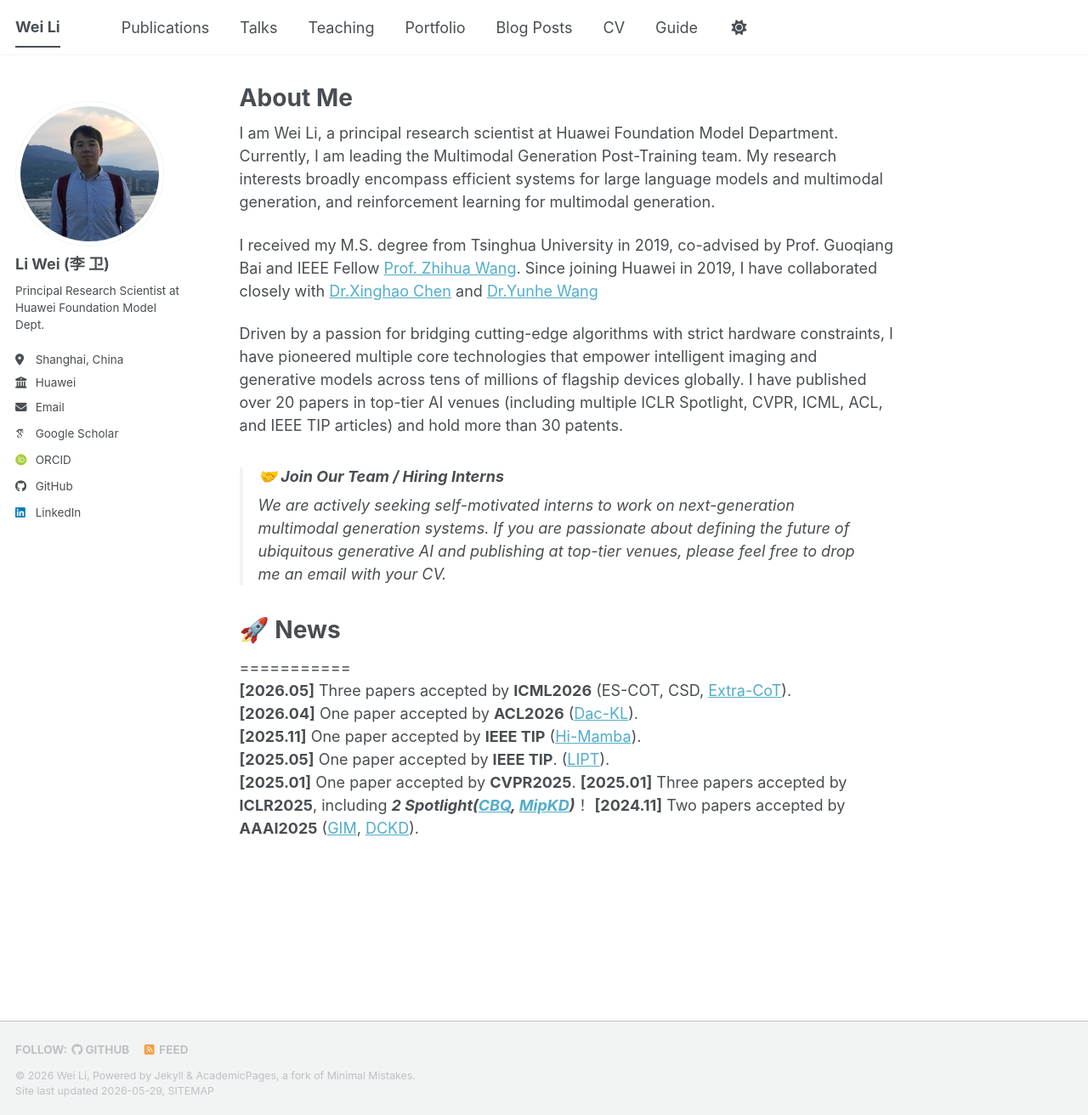
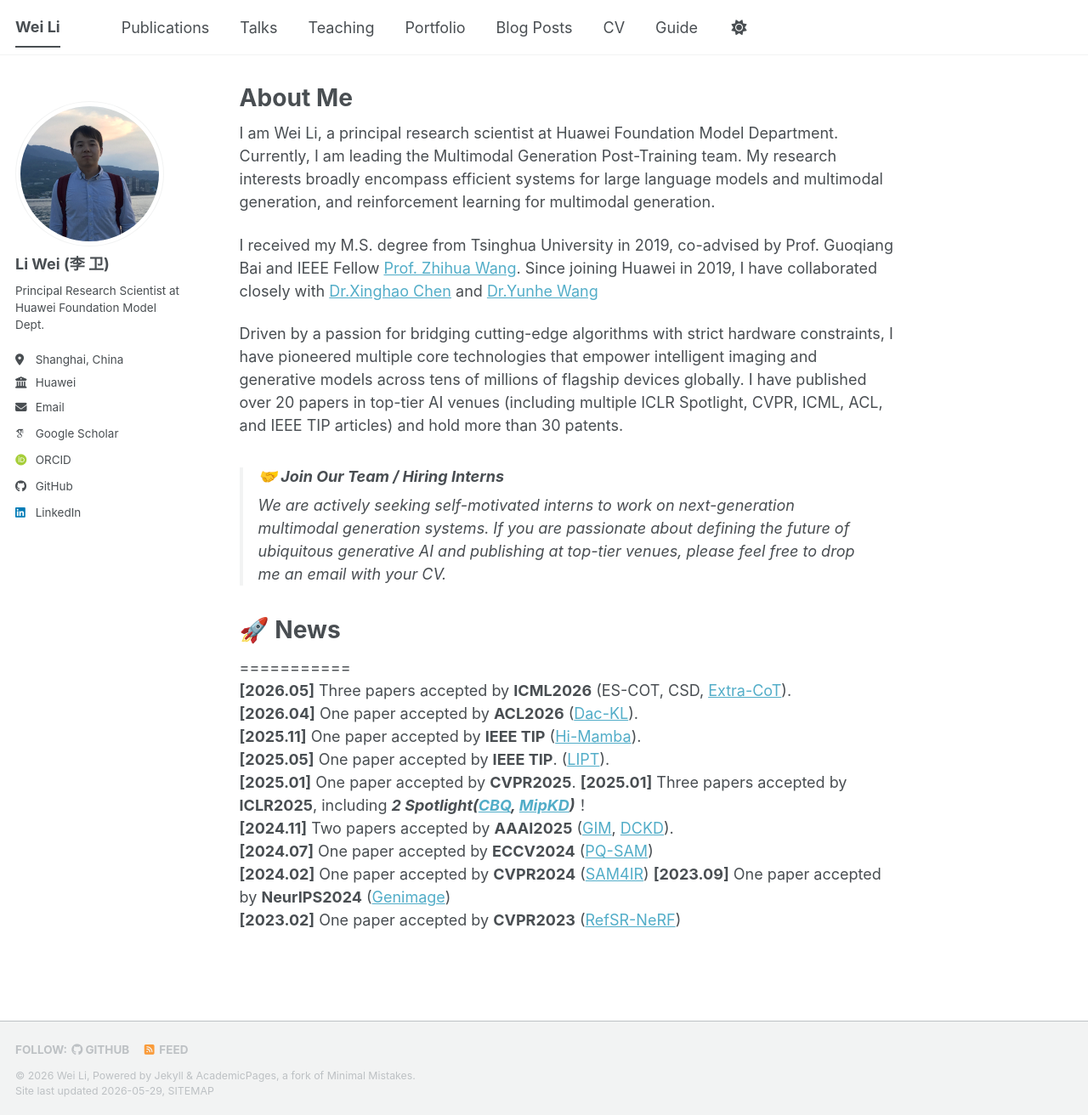
Before and after one commit to WeiLi-THU/WeiLi-THU.github.io, a Jekyll site: the page built from _pages/about.md, in a window 1280 px wide and 1312 px high. Shown: the whole window at 85% size. Built offline with Jekyll 4.4.1, drawn with Linux system fonts in a browser that asks for light colours; some web fonts are replaced; a script bundle is joined from its source files by our own code; library files that are not in the unit come from our copies.

Commit message:
Update about.md

```diff
--- a/_pages/about.md
+++ b/_pages/about.md
@@ -25,3 +25,7 @@ Driven by a passion for bridging cutting-edge algorithms with strict hardware co
 **[2025.01]** One paper accepted by **CVPR2025**.
 **[2025.01]** Three papers accepted by **ICLR2025**, including ***2 Spotlight([CBQ](https://proceedings.iclr.cc/paper_files/paper/2025/file/15212bd2265c4a3ab0dbc1b1982c1b69-Paper-Conference.pdf), [MipKD](https://proceedings.iclr.cc/paper_files/paper/2025/file/dcdaccb57420cb344b73da90f2281f11-Paper-Conference.pdf))***！
 **[2024.11]** Two papers accepted by **AAAI2025** ([GIM](https://arxiv.org/pdf/2406.16531), [DCKD](https://arxiv.org/pdf/2412.08939v1)).
+**[2024.07]** One paper accepted by **ECCV2024** ([PQ-SAM](https://www.ecva.net/papers/eccv_2024/papers_ECCV/papers/01627.pdf))
+**[2024.02]** One paper accepted by **CVPR2024** ([SAM4IR](https://openaccess.thecvf.com/content/CVPR2024/papers/Zhang_Distilling_Semantic_Priors_from_SAM_to_Efficient_Image_Restoration_Models_CVPR_2024_paper.pdf))
+**[2023.09]** One paper accepted by **NeurIPS2024** ([Genimage](https://proceedings.neurips.cc/paper_files/paper/2023/file/f4d4a021f9051a6c18183b059117e8b5-Paper-Datasets_and_Benchmarks.pdf))
+**[2023.02]** One paper accepted by **CVPR2023** ([RefSR-NeRF](https://openaccess.thecvf.com/content/CVPR2023/papers/Huang_RefSR-NeRF_Towards_High_Fidelity_and_Super_Resolution_View_Synthesis_CVPR_2023_paper.pdf))
```
